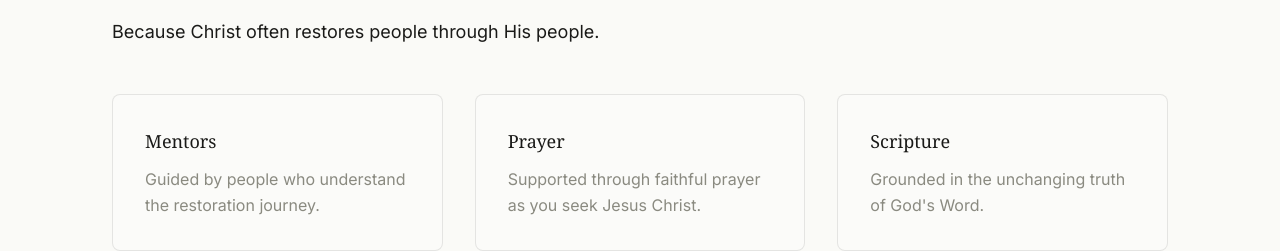
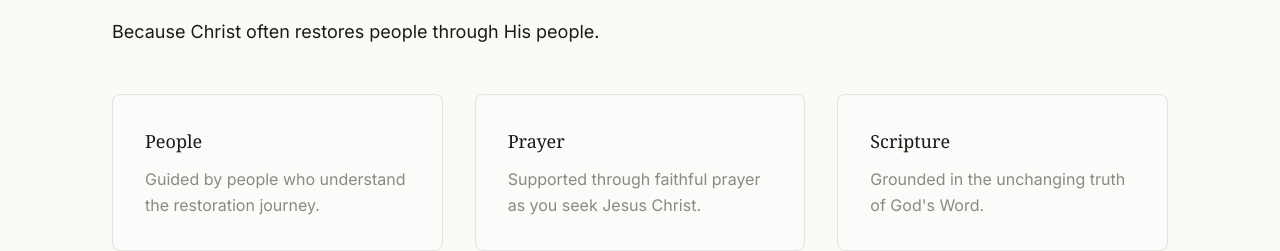
Before and after one commit to whoisjimilitan/restoration-community, a Next.js app in the folder apps/web/: page / in a window 1280 px wide. Shown: the part 4343-4594 px from the top of the page. Built offline with nearby package versions, Linux system fonts and the light colour scheme; a web font is replaced by a local one.

Commit message:
change: Update community section title from 'Mentors' to 'People'
Co-Authored-By: Claude Haiku 4.5 <noreply@anthropic.com>

```diff
--- a/apps/web/src/app/components/landing/CommunitySection.tsx
+++ b/apps/web/src/app/components/landing/CommunitySection.tsx
@@ -1,7 +1,7 @@
 'use client';
 
 const communityElements = [
-  { title: 'Mentors', description: 'Guided by people who understand the restoration journey.' },
+  { title: 'People', description: 'Guided by people who understand the restoration journey.' },
   { title: 'Prayer', description: 'Supported through faithful prayer as you seek Jesus Christ.' },
   { title: 'Scripture', description: 'Grounded in the unchanging truth of God\'s Word.' },
 ];
```
